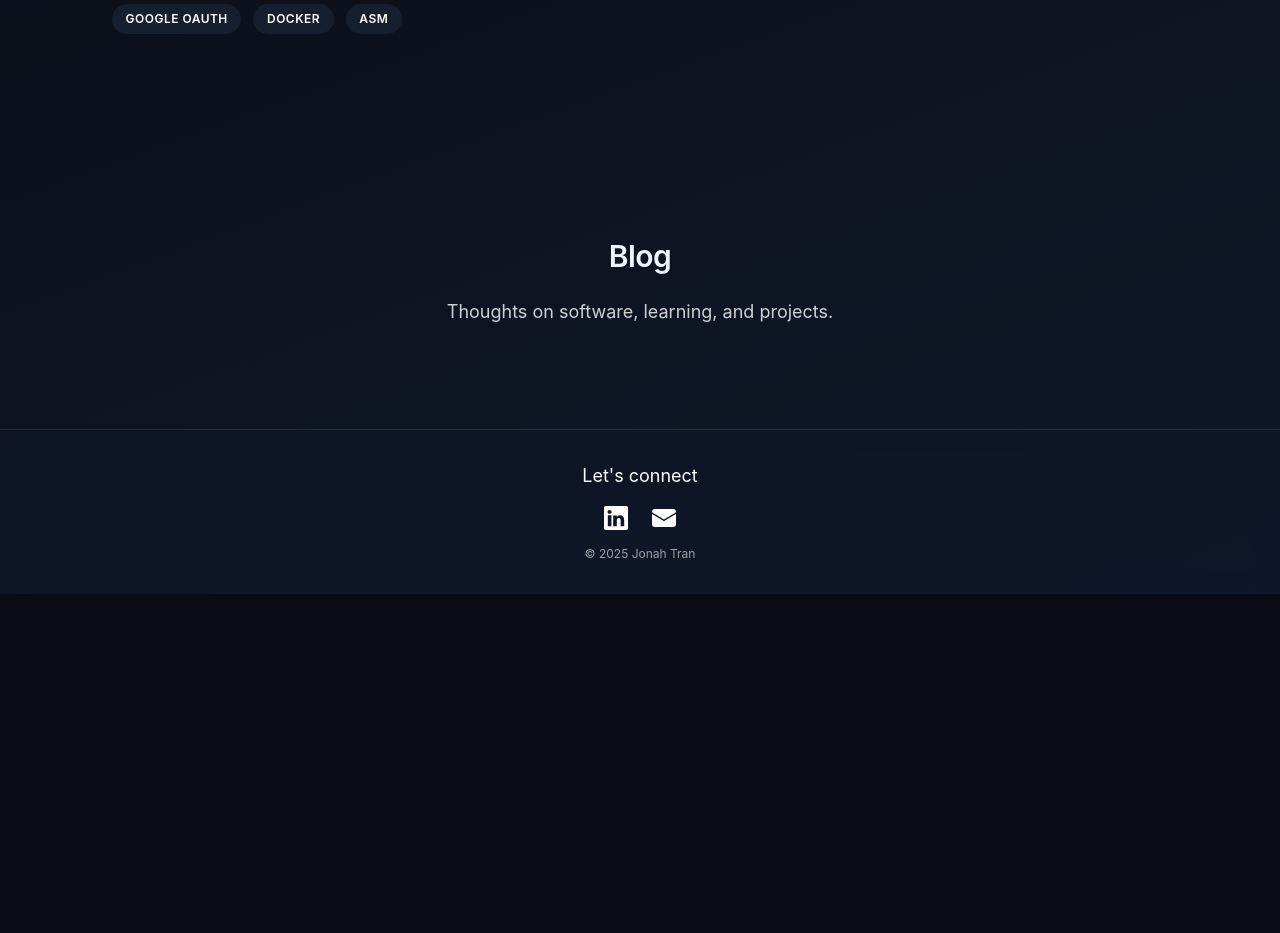
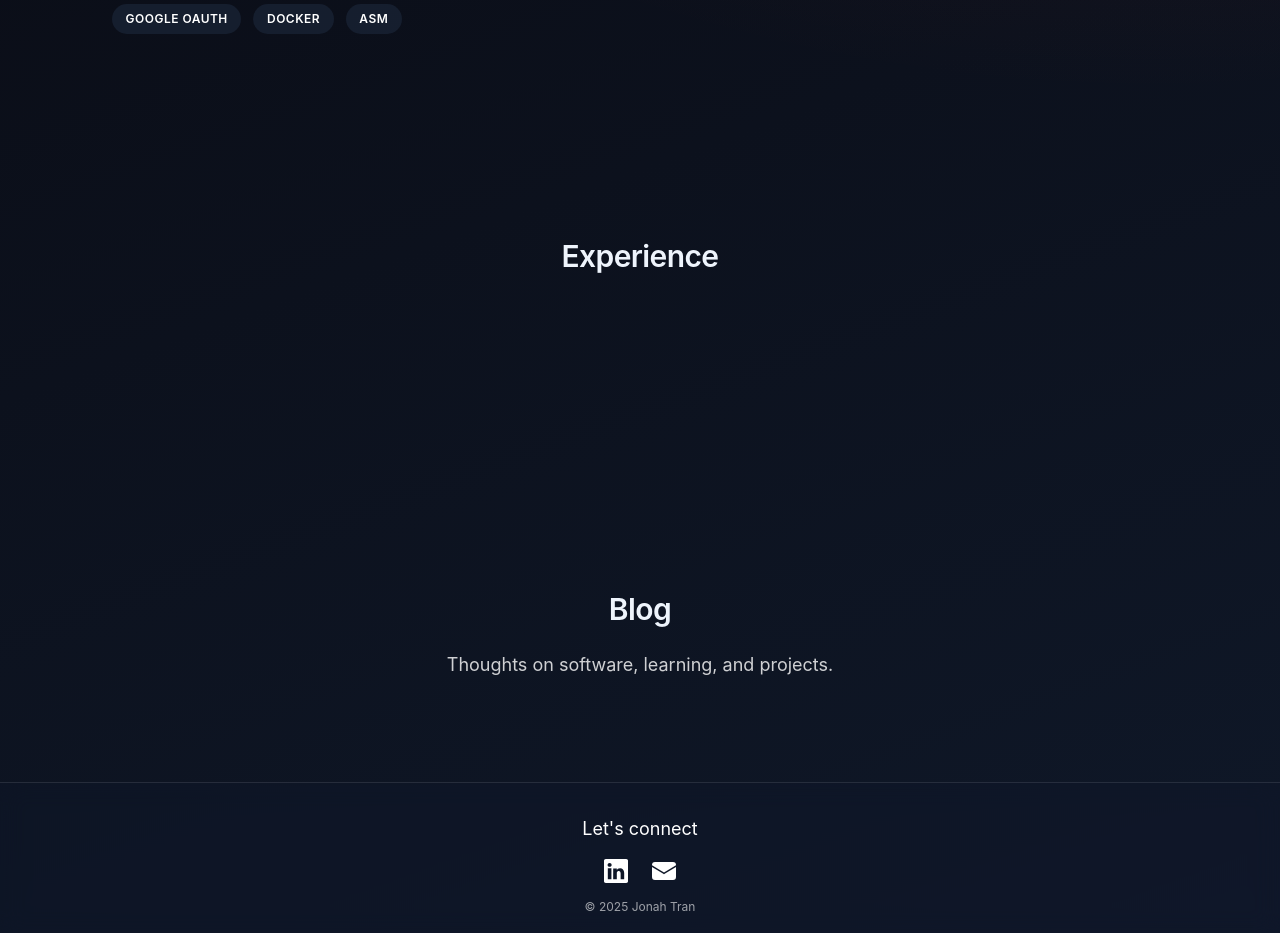
Before and after one commit to jonahjtran/jonahjtran.github.io, a React (Vite) app: page / in a window 1280 px wide. Shown: the part 1560-2493 px from the top of the page. Before the commit the page ends 2154 px from the top, so only its background shows below. Built offline with nearby package versions, Linux system fonts and the light colour scheme.

Commit message:
starting experience section

```diff
--- /dev/null
+++ b/src/components/WorkExperience.jsx
@@ -0,0 +1,7 @@
+import meavana from "../assets/meavana.png"
+
+export default function WorkExperience() {
+    const work = [
+        {title: "Software Engineer Intern", date: "May 2025-August 2025", company: "MeaVana", image: }
+    ]
+}
--- a/src/pages/Home.jsx
+++ b/src/pages/Home.jsx
@@ -37,12 +37,24 @@ export default function Home() {
             </div>
         </section>
 
+        <section id="experience" className="section-pad">
+            <div className="mx-auto max-w-6xl px-6">
+                <h2 className="text-3xl font-semibold text-center mb-6">Experience</h2>
+                <div className=" text-white px-8 pt-16 pb-6">
+                    <div className="max-w-6xl mx-auto grid md:grid-cols-2 gap-12">
+
+                    </div>
+                </div>
+            </div>
+        </section>
+
         <section id="blog" className="section-pad">
             <div className="mx-auto max-w-6xl px-6">
                 <h2 className="text-3xl font-semibold text-center mb-6">Blog</h2>
                 <p className="text-center text-lg text-white/80">Thoughts on software, learning, and projects.</p>
             </div>
         </section>
+
         {/* Footer */}
     </div>
 }
```
Also changed, not shown: src/assets/meavana.png (added).
